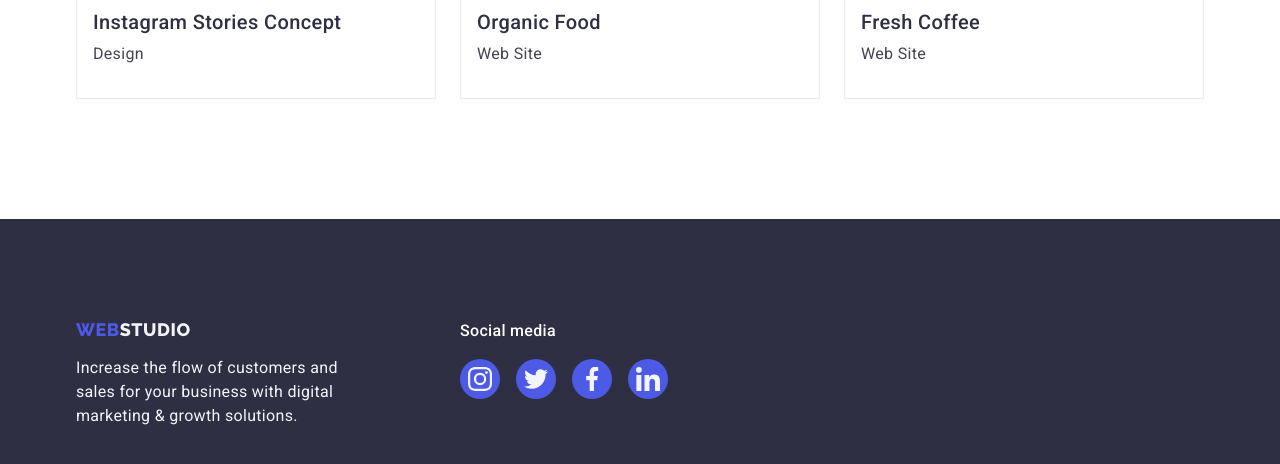
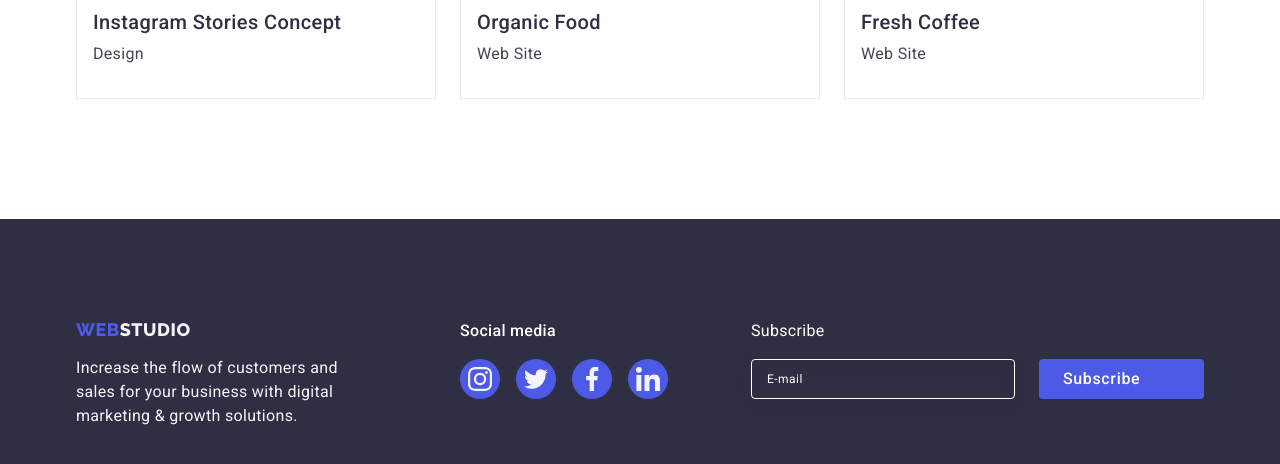
Before and after one commit to Phanes666/goit-markup-hw-06, a plain HTML site: page portfolio.html in a window 1280 px wide. Shown: the part 1551-2015 px from the top of the page. Drawn offline with nearby package versions, Linux system fonts and the light colour scheme.

Commit message:
666666666666

```diff
--- a/portfolio.html
+++ b/portfolio.html
@@ -387,6 +387,26 @@
             </li>
           </ul>
         </div>
+
+        <div class="footer-form-container">
+          <p class="foot-form-title">Subscribe</p>
+          <form class="sub-foot-form">
+          <label class="sub-foot-label">
+            <input class="in-sub-foot"
+            type="email"
+            name="e_mail"
+            placeholder="&nbsp;">
+            <span class="foot-form-span">E-mail</span>
+          </label>
+<button class="foot-form-button" type="submit">
+  Subscribe
+  <svg class="foot-form-icon" width="24" heigth="24">
+    <use href="./images/icons.svg#frame"></use>
+  </svg>
+</button>
+</form>
+</div>
+
       </div>
     </footer>
   </body>
```
